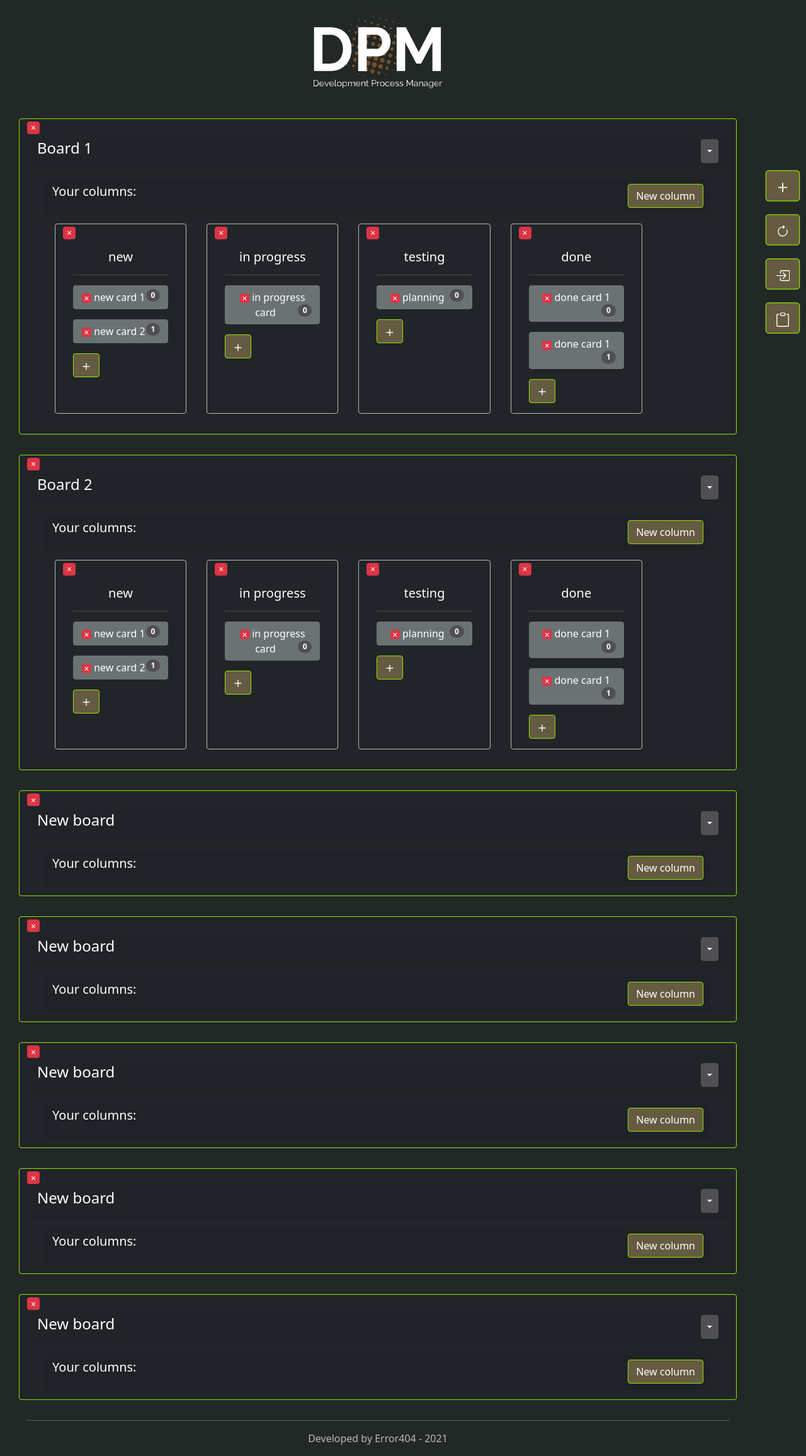
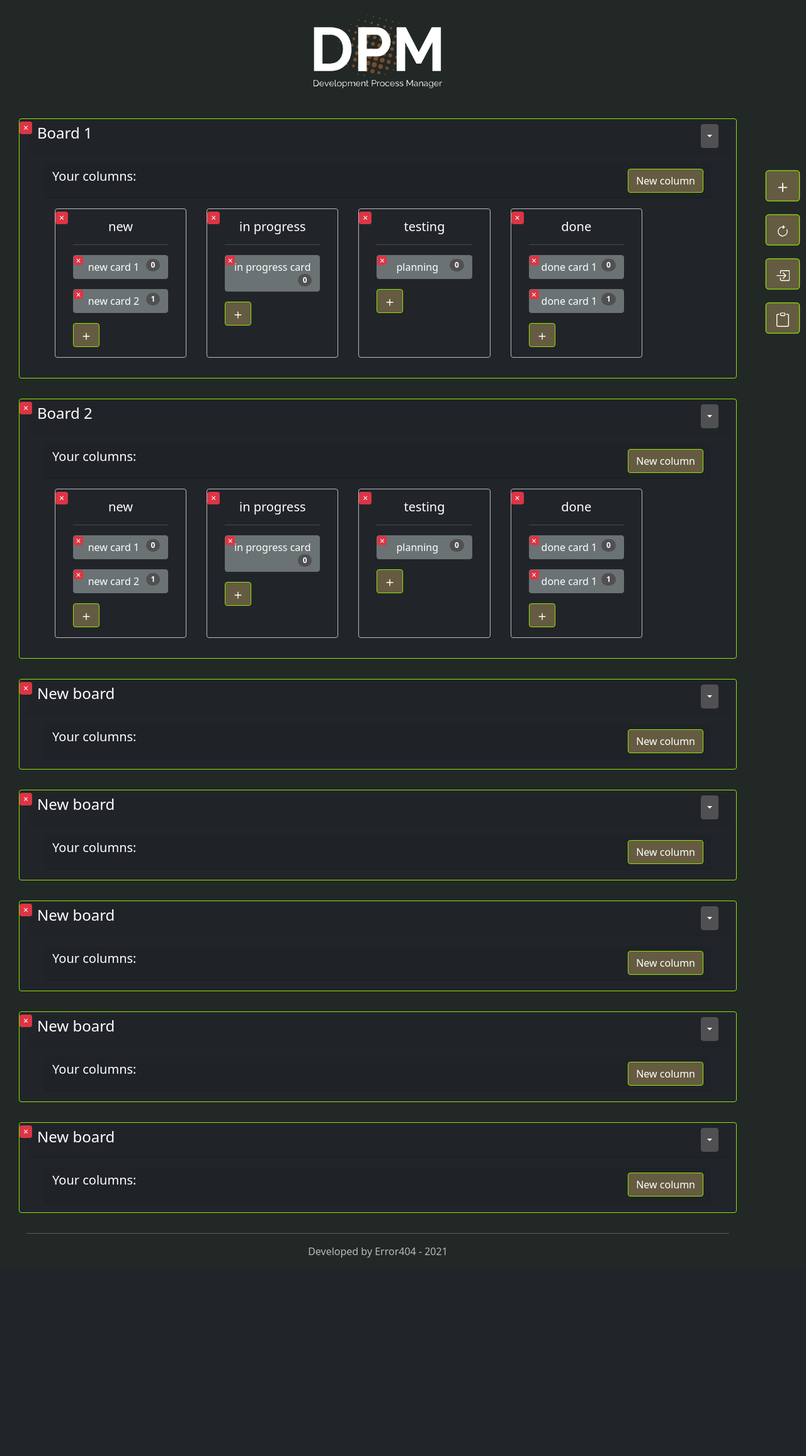
Before and after one commit to eorll/Proman, a Flask app: page / in a window 1280 px wide. Shown: the whole page at 63% size. After the commit the page ends 1997 px from the top, so only its background shows below. Run offline with Flask 2, Linux system fonts and the light colour scheme; data that the repository does not hold is empty; parts of the project's set-up code (start-up, migrations or seed data) failed here and were passed over; some libraries are stand-ins or nearby versions.

Commit message:
Absolute position of delete btn. Min width of logo.

```diff
--- a/main.py
+++ b/main.py
@@ -1,4 +1,5 @@
 import json
+import data_handler
 
 from flask import Flask, render_template, url_for, redirect, flash
 from flask_login import current_user, login_user, logout_user, LoginManager
@@ -10,24 +11,19 @@ from forms import RegistrationForm, LoginForm
 from util import json_response
 from config import Config
 
-import data_handler
-
 app = Flask(__name__)
 app.config.from_object(Config)
 db = SQLAlchemy(app)
 bcrypt = Bcrypt(app)
 login_manager = LoginManager(app)
-# login_manager.init_app(app)
-# login_manager.login_view = "index"
-# login_manager.login_message_category = "info"
 
 with app.app_context():
-    from models import User
+    import models
 
 
 @login_manager.user_loader
 def load_user(user_id):
-    return User.query.get(int(user_id))
+    return models.User.query.get(int(user_id))
 
 
 @app.route("/", methods=["GET", "POST"])
@@ -35,14 +31,13 @@ def index():
     """
     This is a one-pager which shows all the boards and cards
     """
-    from models import User
     boards = json.loads(get_boards().data)
     login_form = LoginForm()
     register_form = RegistrationForm()
     try:
         if register_form.validate_on_submit():
             hashed_password = bcrypt.generate_password_hash(register_form.password.data).decode("utf-8")
-            user = User(username=register_form.username.data, email=register_form.email.data, password=hashed_password)
+            user = models.User(username=register_form.username.data, email=register_form.email.data, password=hashed_password)
             db.session.add(user)
             db.session.commit()
             flash(f"Welcome {register_form.username.data}! You can now login.", "success")
@@ -52,7 +47,7 @@ def index():
         return redirect(url_for("index"))
 
     if login_form.validate_on_submit():
-        user = User.query.filter_by(email=login_form.email.data).first()
+        user = models.User.query.filter_by(email=login_form.email.data).first()
         if user and bcrypt.check_password_hash(user.password, login_form.password.data):
             login_user(user, remember=login_form.remember.data)
             flash(f"Welcome back, {user.username}", "success")
--- a/static/js/elements.js
+++ b/static/js/elements.js
@@ -3,11 +3,12 @@ import * as events from "./events.js";
 export let element = {
     getBoard: function (board) {
         let newBoard = $('<div>', {
-            class: 'card bg-dark border-success my-3 project-boards',
+            class: 'card bg-dark border-success my-3 project-boards position-relative',
             id: `board-${board.id}`
         });
         newBoard.html(`
-            <button class="btn btn-sm btn-danger p-1 d-flex justify-content-center align-items-center delete-parent mt-1" style="width: 20px; height: 20px">&times;</button>
+            <button class="btn btn-sm btn-danger p-1 d-flex justify-content-center align-items-center
+             delete-parent mt-1 position-absolute top-0 start-0" style="width: 20px; height: 20px">&times;</button>
             <div class="card-header">
                 <h4 class="d-inline me-auto project-board-title">${board.title}</h4>
                 <button type="button" class="btn btn-secondary dropdown-toggle dropdown-toggle-split float-end d-inline hide-col"
@@ -39,13 +40,12 @@ export let element = {
     getColumn: function (status, boardId) {
         let newColumn = $('<div>', {
             class:  'card m-3 d-inline-block flex-nowrap bg-dark ' +
-                    'text-light border-light project-column column-body',
+                    'text-light border-light project-column column-body position-relative',
             style:  "width: 20%; min-width: 12rem;",
-
-
         });
         newColumn.html(`
-             <button class="btn btn-sm btn-danger p-1 d-flex justify-content-center align-items-center delete-parent mt-1" style="width: 20px; height: 20px">&times;</button>
+             <button class="btn btn-sm btn-danger p-1 d-flex justify-content-center align-items-center
+              delete-parent mt-1 position-absolute top-0 start-0" style="width: 20px; height: 20px">&times;</button>
             <div class="card-body">
                 <h5 type="text" class="project-status-title column_name btn-dark d-block w-100 my-0 text-center"
                     draggable="false">${status}</h5>
@@ -66,13 +66,14 @@ export let element = {
 
     getCard: function (card) {
         let newCard = $('<button>');
-        newCard.addClass('btn btn-primary d-block w-100 my-3 project-card board-card');
+        newCard.addClass('btn btn-primary d-block w-100 my-3 project-card board-card position-relative');
         newCard.attr('type', 'button');
         newCard.attr('draggable', 'true');
         newCard.attr('id', `card${card.id}`);
         newCard.attr('data-order', `${card.order}`);
         newCard.html(`
-            <span class="btn btn-sm btn-danger p-1 d-inline-flex justify-content-center align-items-center delete-parent"
+            <span class="btn btn-sm btn-danger p-1 d-inline-flex justify-content-center
+             position-absolute align-items-center delete-parent top-0 start-0"
              style="width: 15px; height: 15px">&times;</span>
             <h6 class="d-inline me-auto">${card.title}</h6>
             <span class="badge rounded-pill bg-secondary float-end">${card.order}</span>
--- a/templates/header.html
+++ b/templates/header.html
@@ -1,4 +1,4 @@
 <div class="row my-3 text-center">
     <img class=" start-50 position-relative translate-middle-x mb-3" src="/static/icons/logo.svg"
-        style="width: 20%">
+        style="width: 20%; min-width: 150px">
 </div>
```
